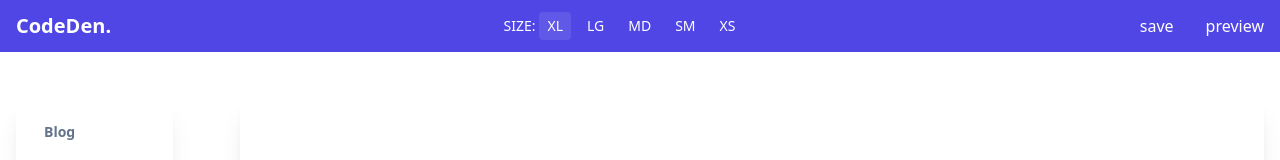
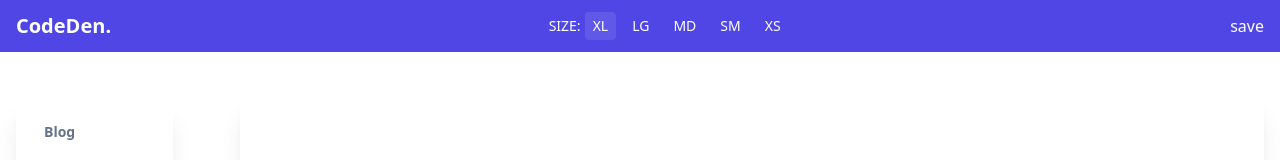
Before and after one commit to kromate/Codeden, a Vue app: page /stage in a window 1280 px wide. Shown: the top 160 px of the page. Built offline with nearby package versions, Linux system fonts and the light colour scheme; no server answers.

Commit message:
--- Auto-Git Commit ---

```diff
--- a/src/views/stage/index.vue
+++ b/src/views/stage/index.vue
@@ -34,7 +34,7 @@
 					save
 				</button>
 				<router-link
-					v-if="stagedComp"
+					v-if="stagedComp.length"
 					to="/stage/preview"
 					class="btn hover:bg-transparent px-0 font-normal"
 				>
```
